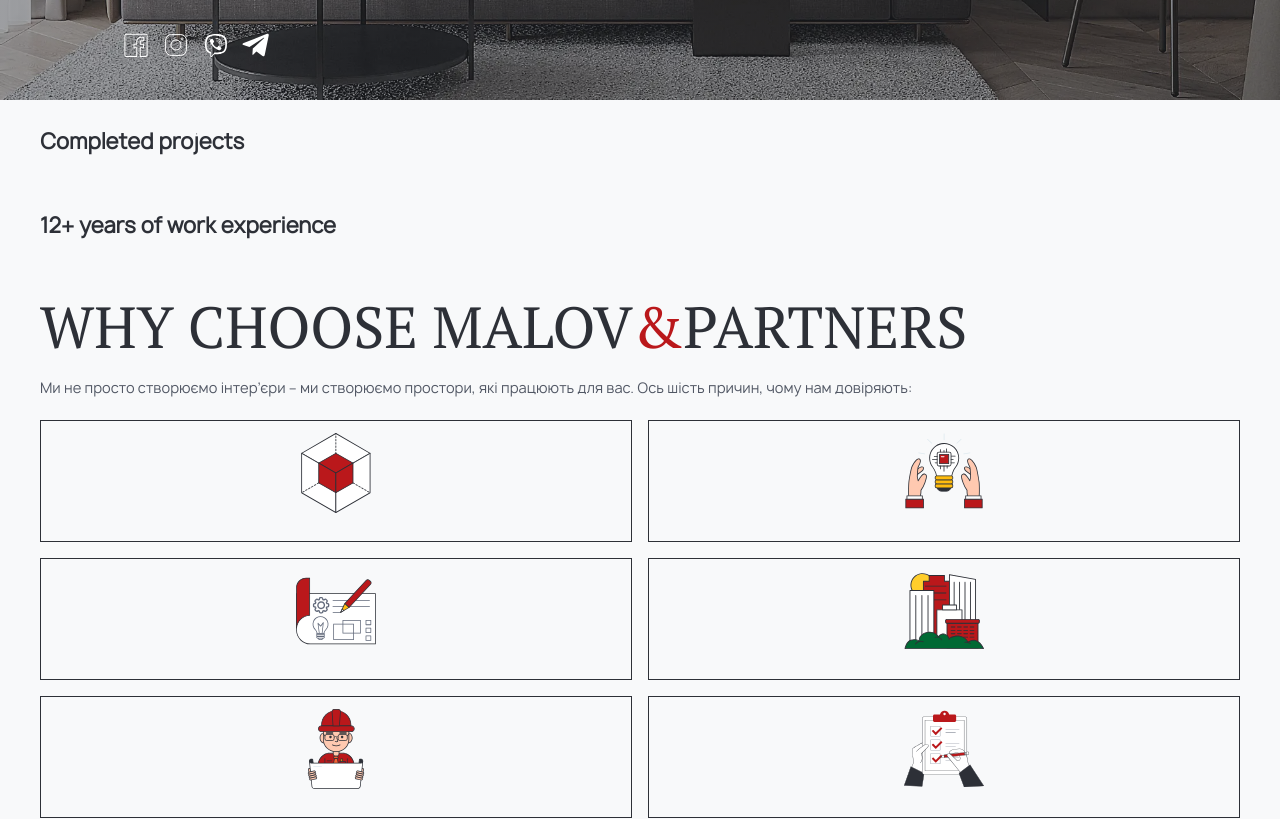
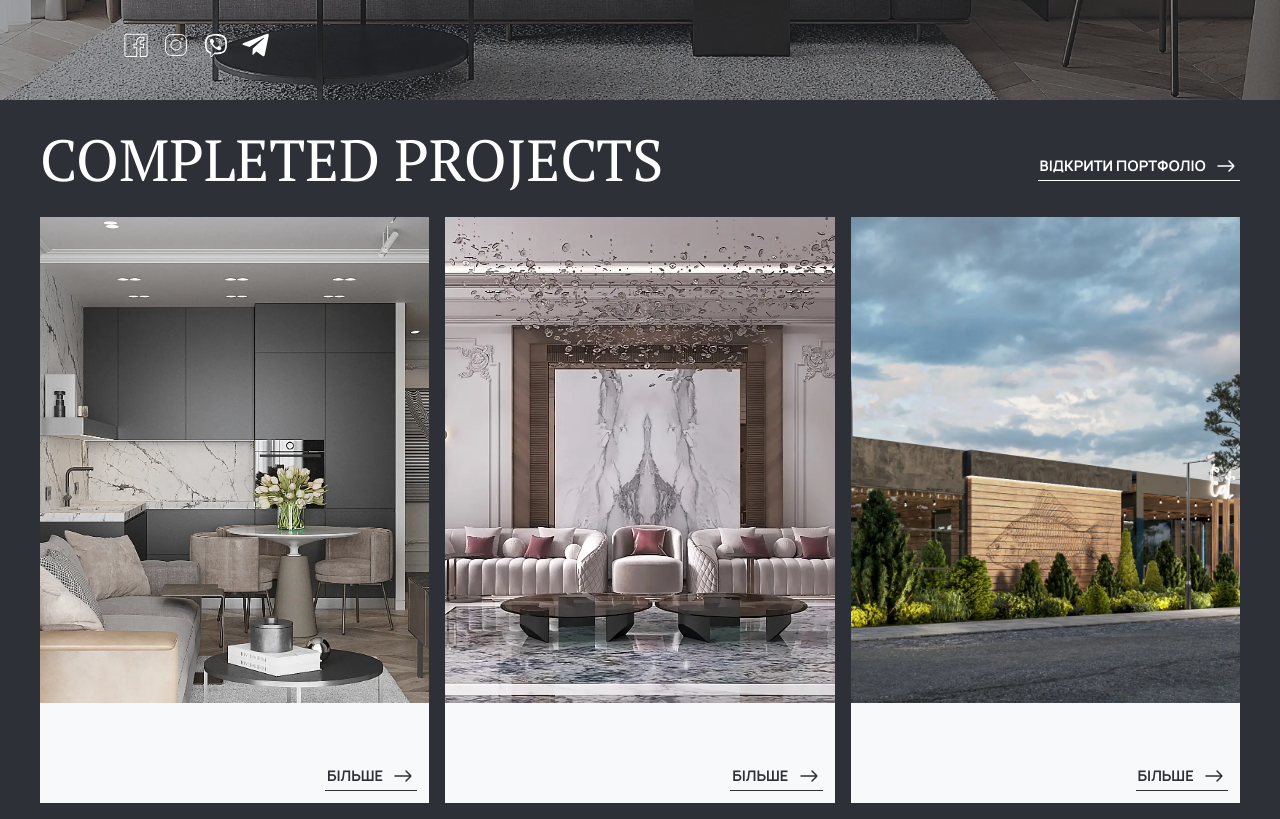
Before and after one commit to AntonDes803/first-vizualizations, a Next.js app: page /en in a window 1280 px wide. Shown: the part 700-1519 px from the top of the page. Built offline with nearby package versions, Linux system fonts and the light colour scheme.

Commit message:
completed homePortfolioSection, fixed some styles and data

```diff
--- a/src/components/CustomLink/CustomLink.module.scss
+++ b/src/components/CustomLink/CustomLink.module.scss
@@ -4,6 +4,7 @@
   @include variables.bodyText-Bold;
   & {
     width: fit-content;
+    height: fit-content;
     display: flex;
     align-items: center;
     column-gap: 4px;
@@ -28,6 +29,7 @@
   @include variables.bodyText-Bold;
   & {
     width: fit-content;
+    height: fit-content;
     display: flex;
     align-items: center;
     column-gap: 4px;
--- /dev/null
+++ b/src/components/HomePortfolioCard/HomePortfolioCard.jsx
@@ -0,0 +1,36 @@
+import Image from "next/image";
+import { i18n } from "@/dictionaries/i18n.config";
+import CustomLink from "../CustomLink/CustomLink";
+import { portfolioHref } from "@/data/navLinksData";
+import styles from "./HomePortfolioCard.module.scss";
+
+const HomePortfolioCard = ({ lang, dictionary, data }) => {
+  return (
+    <li className={styles.card}>
+      <div className={styles.imgWrapper}>
+        <Image
+          className={styles.img}
+          src={data.image}
+          alt={lang === i18n.locales[0] ? data.imgAltUk : data.imgAltEn}
+          sizes="(max-width: 767px) 95vw, (max-width: 1439px) 42vw, 486px"
+          fill={true}
+        />
+      </div>
+
+      <div className={styles.cardTitleAndLinkWrapper}>
+        <p className={styles.cardTitle}>
+          {lang === i18n.locales[0] ? data.titleUk : data.titleEn}
+        </p>
+        <CustomLink
+          linkCustomClass={styles.customLink}
+          iconCustomClass=""
+          href={portfolioHref}
+          lang={lang}
+          text={dictionary.cardLinkText}
+        />
+      </div>
+    </li>
+  );
+};
+
+export default HomePortfolioCard;
--- /dev/null
+++ b/src/components/HomePortfolioCard/HomePortfolioCard.module.scss
@@ -0,0 +1,59 @@
+@use "@/app/variables";
+
+.card {
+  width: 100%;
+  background-color: variables.$mainBgColor;
+
+  @media screen and (min-width: variables.$tablet) {
+    width: calc((100% - 32px) / 3);
+  }
+
+  @media screen and (min-width: variables.$desktop) {
+    width: calc((100% - 48px) / 3);
+  }
+}
+
+.imgWrapper {
+  position: relative;
+  width: 100%;
+  aspect-ratio: 320/212;
+
+  @media screen and (min-width: variables.$tablet) {
+    aspect-ratio: 224/280;
+  }
+
+  @media screen and (min-width: variables.$desktop) {
+    aspect-ratio: 384/480;
+  }
+}
+
+.img {
+  display: block;
+  object-fit: cover;
+}
+
+.cardTitleAndLinkWrapper {
+  min-height: 84px;
+  display: flex;
+  justify-content: space-between;
+  column-gap: 10px;
+  padding: 12px;
+
+  @media screen and (min-width: variables.$tablet) {
+    min-height: 100px;
+    flex-direction: column;
+    column-gap: 0;
+  }
+}
+
+.cardTitle {
+  @include variables.bodyText-Bold;
+}
+
+.customLink {
+  margin-top: auto;
+
+  @media screen and (min-width: variables.$tablet) {
+    margin-left: auto;
+  }
+}
--- a/src/data/homeProjectsData.js
+++ b/src/data/homeProjectsData.js
@@ -1,3 +1,5 @@
+// path в будущем возможно изменится и по каждому направлению будет свой href
+
 import { navLinksData } from "./navLinksData";
 
 const portfolioHref = navLinksData.find(
@@ -9,18 +11,26 @@
     path: portfolioHref,
     titleUk: "Дизайн інтер’єру квартир",
     titleEn: "",
-    image: "",
+    image:
+      "/images/dev/homePage/home-page-ready-project-design-apartsment.webp",
+    imgAltUk: "Квартири",
+    imgAltEn: "Apartsments",
   },
   {
     path: portfolioHref,
     titleUk: "Дизайн інтер’єру будинків",
     titleEn: "",
-    image: "",
+    image: "/images/dev/homePage/home-page-ready-project-design-house.webp",
+    imgAltUk: "Будинки",
+    imgAltEn: "Houses",
   },
   {
     path: portfolioHref,
     titleUk: "Дизайн інтер’єру комерційних приміщень",
     titleEn: "",
-    image: "",
+    image:
+      "/images/dev/homePage/home-page-ready-project-design-commercial-premises.webp",
+    imgAltUk: "Комерційні приміщення",
+    imgAltEn: "Commercial premises",
   },
 ];
--- a/src/dictionaries/en.json
+++ b/src/dictionaries/en.json
@@ -42,10 +42,13 @@
   "homeFaqSection": {
     "title": "FAQ"
   },
-  "homeHeroSection": {},
+  "homeHeroSection": {
+    "linkText": "БІЛЬШЕ ПРОЄКТІВ"
+  },
   "homePortfolioSection": {
     "title": "Completed projects",
-    "linkText": "ВІДКРИТИ ПОРТФОЛІО"
+    "linkText": "ВІДКРИТИ ПОРТФОЛІО",
+    "cardLinkText": "БІЛЬШЕ"
   },
   "homeServicesSection": {
     "title": "Malov&Partners services",
@@ -95,6 +98,8 @@
     "title": "3d візуалізація кожного дизайну",
     "description-1": "Ми створюємо реалістичні 3D-візуалізації, які допомагають бізнесу, дизайнерам і брендам виділятися. Від концепції до фінального рендеру – кожна деталь опрацьована з точністю та креативністю.",
     "description-2": " Використовуючи передові технології, ми перетворюємо ідеї на якісний візуальний контент. Наші рішення підходять для архітектури, продуктового дизайну, реклами та геймдеву. Довірте нам свій проєкт – і ми допоможемо зробити його вражаючим.",
+    "projectsCountText": "реалізованих проєктів",
+    "projectsCountTextMobile": "проєктів",
     "cardLinkText": "ДІЗНАТИСЬ БІЛЬШЕ",
     "orderBtnText": "ЗАМОВИТИ ПРОЕКТ"
   },
--- a/src/dictionaries/uk.json
+++ b/src/dictionaries/uk.json
@@ -47,7 +47,8 @@
   },
   "homePortfolioSection": {
     "title": "Готові проєкти",
-    "linkText": "ВІДКРИТИ ПОРТФОЛІО"
+    "linkText": "ВІДКРИТИ ПОРТФОЛІО",
+    "cardLinkText": "БІЛЬШЕ"
   },
   "homeServicesSection": {
     "title": "Послуги Malov&Partners",
@@ -97,8 +98,8 @@
     "title": "3d візуалізація кожного дизайну",
     "description1": "Ми створюємо реалістичні 3D-візуалізації, які допомагають бізнесу, дизайнерам і брендам виділятися. Від концепції до фінального рендеру – кожна деталь опрацьована з точністю та креативністю.",
     "description2": " Використовуючи передові технології, ми перетворюємо ідеї на якісний візуальний контент. Наші рішення підходять для архітектури, продуктового дизайну, реклами та геймдеву. Довірте нам свій проєкт – і ми допоможемо зробити його вражаючим.",
-    "projectsCountText": "реалізованих проектів",
-    "projectsCountTextMobile": "проектів",
+    "projectsCountText": "реалізованих проєктів",
+    "projectsCountTextMobile": "проєктів",
     "cardLinkText": "ДІЗНАТИСЬ БІЛЬШЕ",
     "orderBtnText": "ЗАМОВИТИ ПРОЕКТ"
   },
--- a/src/sections/homeSections/homePortfolioSection/HomePortfolioSection.jsx
+++ b/src/sections/homeSections/homePortfolioSection/HomePortfolioSection.jsx
@@ -1,13 +1,35 @@
+import CustomLink from "@/components/CustomLink/CustomLink";
+import HomePortfolioCard from "@/components/HomePortfolioCard/HomePortfolioCard";
 import { homeProjectsData } from "@/data/homeProjectsData";
+import { portfolioHref } from "@/data/navLinksData";
 import styles from "./HomePortfolioSection.module.scss";
 
 const HomePortfolioSection = ({ lang, dictionary }) => {
-  // console.log("homeProjectsData", homeProjectsData);
+  return (
+    <section className={`section ${styles.section}`}>
+      <div className="container">
+        <div className={styles.titleAndLinkWrapper}>
+          <h2 className={styles.title}>{dictionary.title.toUpperCase()}</h2>
+          <CustomLink
+            linkCustomClass={styles.customLink}
+            iconCustomClass=""
+            white
+            href={portfolioHref}
+            lang={lang}
+            text={dictionary.linkText}
+          />
+        </div>
 
-  return (
-    <section className="section">
-      <div className="container">
-        <h2>{dictionary.title}</h2>
+        <ul className={styles.cardList}>
+          {homeProjectsData.map((item, index) => (
+            <HomePortfolioCard
+              key={index}
+              lang={lang}
+              dictionary={dictionary}
+              data={item}
+            />
+          ))}
+        </ul>
       </div>
     </section>
   );
--- a/src/sections/homeSections/homePortfolioSection/HomePortfolioSection.module.scss
+++ b/src/sections/homeSections/homePortfolioSection/HomePortfolioSection.module.scss
@@ -1 +1,58 @@
 @use "@/app/variables";
+
+.section {
+  max-width: 1440px;
+  background-color: variables.$secondaryBgColor;
+}
+
+.titleAndLinkWrapper {
+  display: flex;
+  flex-direction: column;
+  row-gap: 12px;
+  margin-bottom: 16px;
+
+  @media screen and (min-width: variables.$tablet) {
+    flex-direction: row;
+    justify-content: space-between;
+    row-gap: 0;
+    margin-bottom: 20px;
+  }
+
+  @media screen and (min-width: variables.$desktop) {
+    margin-bottom: 24px;
+  }
+}
+
+.title {
+  @include variables.title-h1;
+  & {
+    color: variables.$secondaryTextColor;
+  }
+}
+
+.customLink {
+  @media screen and (min-width: variables.$tablet) {
+    margin-top: 28px;
+  }
+
+  @media screen and (min-width: variables.$desktop) {
+    margin-top: 55px;
+  }
+}
+
+.cardList {
+  display: flex;
+  flex-direction: column;
+  row-gap: 12px;
+
+  @media screen and (min-width: variables.$tablet) {
+    flex-direction: row;
+    row-gap: 0px;
+    column-gap: 16px;
+    flex-wrap: wrap;
+  }
+
+  @media screen and (min-width: variables.$desktop) {
+    gap: 24px;
+  }
+}
--- a/src/sections/servicesHeroSection/ServicesHeroSection.module.scss
+++ b/src/sections/servicesHeroSection/ServicesHeroSection.module.scss
@@ -2,7 +2,7 @@
 
 .section {
   width: 100%;
-  height: 100vh;
+  height: 100dvh;
   background-image: linear-gradient(
       rgba(45, 48, 55, 0.45),
       rgba(45, 48, 55, 0.45)
```
